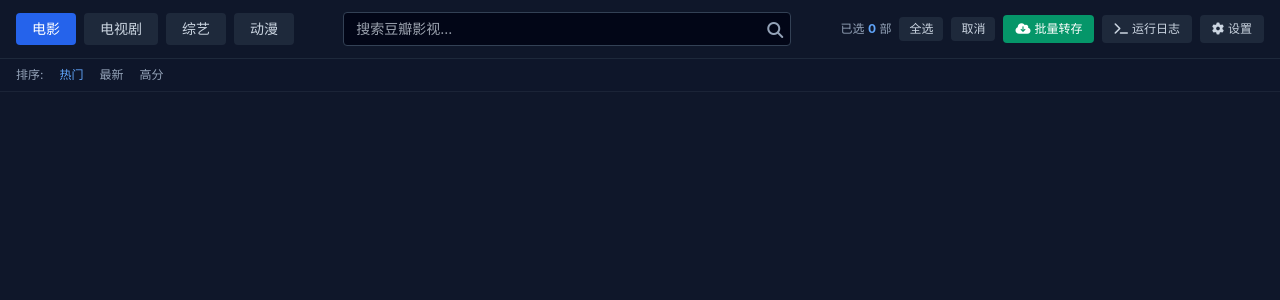
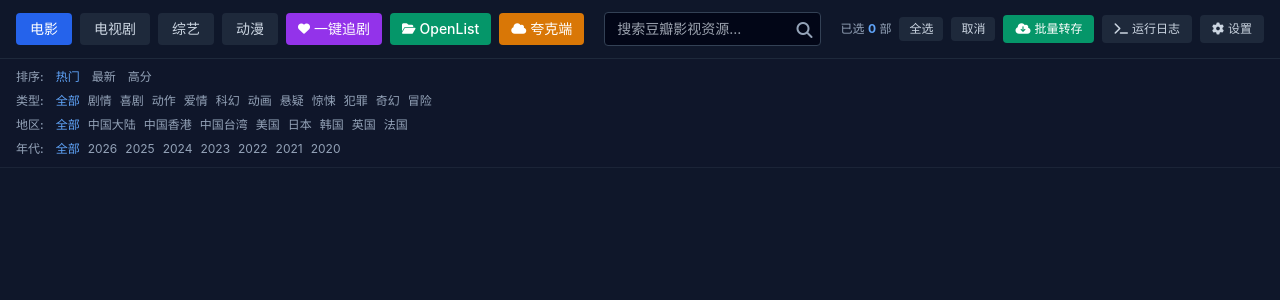
Before and after one commit to rinzaki007/DouQuarkHub, a Python web app: template templates/index.html in a window 1280 px wide. Shown: the top 300 px of the page. Run offline with Jinja, Linux system fonts and the light colour scheme; the template is opened without the code that fills it, so the values that code supplies are empty; some libraries are stand-ins or nearby versions.

Commit message:
Update index.html

```diff
--- a/templates/index.html
+++ b/templates/index.html
@@ -21,7 +21,7 @@
             -webkit-box-orient: vertical;
             overflow: hidden;
         }
-        /* 🎯 关键修复：日志框样式，强制识别 \n 换行并自动换行 */
+        /* 🎯 日志框样式：强制识别 \n 并自动换行 */
         #log-box {
             white-space: pre-wrap !important;
             word-break: break-all !important;
@@ -32,20 +32,10 @@
             font-size: 13px;
         }
         /* 自定义滚动条 */
-        ::-webkit-scrollbar {
-            width: 6px;
-            height: 6px;
-        }
-        ::-webkit-scrollbar-track {
-            background: #0f172a;
-        }
-        ::-webkit-scrollbar-thumb {
-            background: #334155;
-            border-radius: 3px;
-        }
-        ::-webkit-scrollbar-thumb:hover {
-            background: #475569;
-        }
+        ::-webkit-scrollbar { width: 6px; height: 6px; }
+        ::-webkit-scrollbar-track { background: #0f172a; }
+        ::-webkit-scrollbar-thumb { background: #334155; border-radius: 3px; }
+        ::-webkit-scrollbar-thumb:hover { background: #475569; }
     </style>
 </head>
 <body class="min-h-screen flex flex-col">
@@ -54,17 +44,28 @@
     <header class="bg-slate-900 border-b border-slate-800 sticky top-0 z-40 px-4 py-3">
         <div class="max-w-7xl mx-auto flex flex-wrap items-center justify-between gap-3">
 
-            <!-- 分类标签 -->
+            <!-- 大分类标签 -->
             <div class="flex items-center space-x-2">
-                <button onclick="changeTag('电影')" class="nav-tag px-4 py-1.5 rounded text-sm font-medium transition bg-blue-600 text-white" data-tag="电影">电影</button>
-                <button onclick="changeTag('电视剧')" class="nav-tag px-4 py-1.5 rounded text-sm font-medium transition bg-slate-800 text-slate-300 hover:bg-slate-700" data-tag="电视剧">电视剧</button>
-                <button onclick="changeTag('综艺')" class="nav-tag px-4 py-1.5 rounded text-sm font-medium transition bg-slate-800 text-slate-300 hover:bg-slate-700" data-tag="综艺">综艺</button>
-                <button onclick="changeTag('动漫')" class="nav-tag px-4 py-1.5 rounded text-sm font-medium transition bg-slate-800 text-slate-300 hover:bg-slate-700" data-tag="动漫">动漫</button>
+                <button onclick="changeTag('电影')" class="nav-tag px-3.5 py-1.5 rounded text-sm font-medium transition bg-blue-600 text-white" data-tag="电影">电影</button>
+                <button onclick="changeTag('电视剧')" class="nav-tag px-3.5 py-1.5 rounded text-sm font-medium transition bg-slate-800 text-slate-300 hover:bg-slate-700" data-tag="电视剧">电视剧</button>
+                <button onclick="changeTag('综艺')" class="nav-tag px-3.5 py-1.5 rounded text-sm font-medium transition bg-slate-800 text-slate-300 hover:bg-slate-700" data-tag="综艺">综艺</button>
+                <button onclick="changeTag('动漫')" class="nav-tag px-3.5 py-1.5 rounded text-sm font-medium transition bg-slate-800 text-slate-300 hover:bg-slate-700" data-tag="动漫">动漫</button>
+
+                <!-- 恢复的专属功能入口按钮 -->
+                <button onclick="openChaseModal()" class="px-3 py-1.5 rounded text-sm font-medium bg-purple-600 hover:bg-purple-500 text-white transition flex items-center gap-1">
+                    <i class="fa-solid fa-heart text-xs"></i> 一键追剧
+                </button>
+                <a href="/openlist" target="_blank" class="px-3 py-1.5 rounded text-sm font-medium bg-emerald-600 hover:bg-emerald-500 text-white transition flex items-center gap-1">
+                    <i class="fa-solid fa-folder-open text-xs"></i> OpenList
+                </a>
+                <a href="https://pan.quark.cn" target="_blank" class="px-3 py-1.5 rounded text-sm font-medium bg-amber-600 hover:bg-amber-500 text-white transition flex items-center gap-1">
+                    <i class="fa-solid fa-cloud text-xs"></i> 夸克端
+                </a>
             </div>
 
             <!-- 搜索框 -->
-            <div class="flex-1 max-w-md mx-2 relative">
-                <input type="text" id="search-input" placeholder="搜索豆瓣影视..."
+            <div class="flex-1 max-w-xs md:max-w-md mx-2 relative">
+                <input type="text" id="search-input" placeholder="搜索豆瓣影视资源..."
                        class="w-full bg-slate-950 border border-slate-700 rounded px-3 py-1.5 text-sm text-slate-200 focus:outline-none focus:border-blue-500"
                        onkeydown="if(event.key==='Enter') doSearch()">
                 <button onclick="doSearch()" class="absolute right-2 top-1.5 text-slate-400 hover:text-white">
@@ -90,29 +91,81 @@
         </div>
     </header>
 
-    <!-- 次级筛选栏（热门/最新/高分） -->
-    <div class="bg-slate-900/50 border-b border-slate-800/80 px-4 py-2">
-        <div class="max-w-7xl mx-auto flex items-center space-x-4 text-xs">
-            <span class="text-slate-400">排序:</span>
-            <button onclick="changeSort('U')" class="sort-tag text-blue-400 font-medium" data-sort="U">热门</button>
-            <button onclick="changeSort('R')" class="sort-tag text-slate-400 hover:text-white" data-sort="R">最新</button>
-            <button onclick="changeSort('S')" class="sort-tag text-slate-400 hover:text-white" data-sort="S">高分</button>
+    <!-- 恢复：多维细分筛选栏（排序 / 类型 / 地区 / 年代） -->
+    <div class="bg-slate-900/60 border-b border-slate-800/80 px-4 py-2.5 space-y-2 text-xs">
+        <div class="max-w-7xl mx-auto flex flex-col space-y-2">
+            <!-- 排序 -->
+            <div class="flex items-center space-x-3 overflow-x-auto">
+                <span class="text-slate-400 font-medium shrink-0">排序:</span>
+                <button onclick="changeSort('U')" class="sort-tag text-blue-400 font-medium shrink-0" data-sort="U">热门</button>
+                <button onclick="changeSort('R')" class="sort-tag text-slate-400 hover:text-white shrink-0" data-sort="R">最新</button>
+                <button onclick="changeSort('S')" class="sort-tag text-slate-400 hover:text-white shrink-0" data-sort="S">高分</button>
+            </div>
+            <!-- 类型 -->
+            <div class="flex items-center space-x-3 overflow-x-auto">
+                <span class="text-slate-400 font-medium shrink-0">类型:</span>
+                <div id="genre-list" class="flex items-center space-x-2 shrink-0">
+                    <!-- JS 自动生成 -->
+                </div>
+            </div>
+            <!-- 地区 -->
+            <div class="flex items-center space-x-3 overflow-x-auto">
+                <span class="text-slate-400 font-medium shrink-0">地区:</span>
+                <div id="region-list" class="flex items-center space-x-2 shrink-0">
+                    <!-- JS 自动生成 -->
+                </div>
+            </div>
+            <!-- 年代 -->
+            <div class="flex items-center space-x-3 overflow-x-auto">
+                <span class="text-slate-400 font-medium shrink-0">年代:</span>
+                <div id="year-list" class="flex items-center space-x-2 shrink-0">
+                    <!-- JS 自动生成 -->
+                </div>
+            </div>
         </div>
     </div>
 
     <!-- 主展示网格 -->
     <main class="flex-1 max-w-7xl w-full mx-auto p-4">
-        <!-- 加载状态 -->
         <div id="loading" class="text-center py-20 text-slate-400">
             <i class="fa-solid fa-spinner fa-spin text-3xl mb-3 text-blue-500"></i>
-            <p class="text-sm">正在获取豆瓣数据...</p>
+            <p class="text-sm">正在加载数据...</p>
         </div>
 
-        <!-- 卡片网格 -->
         <div id="movie-grid" class="grid grid-cols-2 sm:grid-cols-3 md:grid-cols-4 lg:grid-cols-6 gap-4 hidden">
-            <!-- 由 JS 动态渲染 -->
+            <!-- 动态卡片 -->
         </div>
     </main>
+
+    <!-- 追剧配置弹窗 -->
+    <div id="chase-modal" class="fixed inset-0 bg-black/70 backdrop-blur-sm z-50 flex items-center justify-center hidden">
+        <div class="bg-slate-900 border border-slate-800 rounded-lg w-full max-w-md p-5 shadow-2xl space-y-4">
+            <div class="flex items-center justify-between border-b border-slate-800 pb-3">
+                <h3 class="text-base font-medium text-white flex items-center gap-2">
+                    <i class="fa-solid fa-heart text-purple-500"></i> 一键添加自动化追剧
+                </h3>
+                <button onclick="closeChaseModal()" class="text-slate-400 hover:text-white">✕</button>
+            </div>
+            <div class="space-y-3">
+                <div>
+                    <label class="block text-xs text-slate-400 mb-1">剧集名称 / 豆瓣链接</label>
+                    <input type="text" id="chase-title" placeholder="例如: 庆余年 第二季" class="w-full bg-slate-950 border border-slate-700 rounded px-3 py-2 text-sm text-slate-200 focus:outline-none focus:border-purple-500">
+                </div>
+                <div>
+                    <label class="block text-xs text-slate-400 mb-1">监控更新频率</label>
+                    <select id="chase-interval" class="w-full bg-slate-950 border border-slate-700 rounded px-3 py-2 text-sm text-slate-200 focus:outline-none">
+                        <option value="1h">每小时</option>
+                        <option value="6h" selected>每 6 小时</option>
+                        <option value="24h">每天</option>
+                    </select>
+                </div>
+            </div>
+            <div class="flex justify-end space-x-2 pt-2">
+                <button onclick="closeChaseModal()" class="px-4 py-1.5 text-xs bg-slate-800 text-slate-300 rounded hover:bg-slate-700">取消</button>
+                <button onclick="submitChase()" class="px-4 py-1.5 text-xs bg-purple-600 text-white rounded hover:bg-purple-500 font-medium">确认追剧</button>
+            </div>
+        </div>
+    </div>
 
     <!-- 底部固定实时日志面板 -->
     <div id="log-panel" class="fixed bottom-0 left-0 right-0 z-50 bg-slate-950 border-t border-slate-800 shadow-2xl transition-all duration-300 hidden">
@@ -126,48 +179,68 @@
                 <button onclick="toggleLogBox(false)" class="px-2 py-0.5 text-xs bg-slate-800 hover:bg-slate-700 text-slate-300 rounded">收起 ×</button>
             </div>
         </div>
-        <!-- 🎯 关键：对 log-box 容器应用 white-space: pre-wrap -->
         <div id="log-box" class="h-48 overflow-y-auto p-3"></div>
     </div>
 
     <script>
         let currentTag = '电影';
         let currentSort = 'U';
+        let currentGenre = '全部';
+        let currentRegion = '全部';
+        let currentYear = '全部';
+
+        const genres = ['全部', '剧情', '喜剧', '动作', '爱情', '科幻', '动画', '悬疑', '惊悚', '犯罪', '奇幻', '冒险'];
+        const regions = ['全部', '中国大陆', '中国香港', '中国台湾', '美国', '日本', '韩国', '英国', '法国'];
+        const years = ['全部', '2026', '2025', '2024', '2023', '2022', '2021', '2020'];
+
         let moviesData = [];
         let selectedIndices = new Set();
 
-        // 页面初始化
         document.addEventListener("DOMContentLoaded", () => {
+            initFilterOptions();
             fetchMovies();
         });
 
-        // 切换分类
+        // 初始化渲染多维筛选按钮
+        function initFilterOptions() {
+            renderFilterRow('genre-list', genres, currentGenre, (val) => { currentGenre = val; fetchMovies(); });
+            renderFilterRow('region-list', regions, currentRegion, (val) => { currentRegion = val; fetchMovies(); });
+            renderFilterRow('year-list', years, currentYear, (val) => { currentYear = val; fetchMovies(); });
+        }
+
+        function renderFilterRow(containerId, items, activeVal, onClick) {
+            const container = document.getElementById(containerId);
+            container.innerHTML = '';
+            items.forEach(item => {
+                const btn = document.createElement('button');
+                btn.className = item === activeVal ? 'text-blue-400 font-medium' : 'text-slate-400 hover:text-white';
+                btn.innerText = item;
+                btn.onclick = () => {
+                    renderFilterRow(containerId, items, item, onClick);
+                    onClick(item);
+                };
+                container.appendChild(btn);
+            });
+        }
+
         function changeTag(tag) {
             currentTag = tag;
             document.querySelectorAll('.nav-tag').forEach(btn => {
-                if (btn.dataset.tag === tag) {
-                    btn.className = 'nav-tag px-4 py-1.5 rounded text-sm font-medium transition bg-blue-600 text-white';
-                } else {
-                    btn.className = 'nav-tag px-4 py-1.5 rounded text-sm font-medium transition bg-slate-800 text-slate-300 hover:bg-slate-700';
-                }
+                btn.className = btn.dataset.tag === tag
+                    ? 'nav-tag px-3.5 py-1.5 rounded text-sm font-medium transition bg-blue-600 text-white'
+                    : 'nav-tag px-3.5 py-1.5 rounded text-sm font-medium transition bg-slate-800 text-slate-300 hover:bg-slate-700';
             });
             fetchMovies();
         }
 
-        // 切换排序
         function changeSort(sort) {
             currentSort = sort;
             document.querySelectorAll('.sort-tag').forEach(btn => {
-                if (btn.dataset.sort === sort) {
-                    btn.className = 'sort-tag text-blue-400 font-medium';
-                } else {
-                    btn.className = 'sort-tag text-slate-400 hover:text-white';
-                }
+                btn.className = btn.dataset.sort === sort ? 'sort-tag text-blue-400 font-medium shrink-0' : 'sort-tag text-slate-400 hover:text-white shrink-0';
             });
             fetchMovies();
         }
 
-        // 调取后台 API 获取影视数据
         async function fetchMovies() {
             const loading = document.getElementById('loading');
             const grid = document.getElementById('movie-grid');
@@ -177,7 +250,8 @@
             updateSelectedCount();
 
             try {
-                const resp = await fetch(`/api/get-movies?tag=${encodeURIComponent(currentTag)}&sort=${currentSort}`);
+                const url = `/api/get-movies?tag=${encodeURIComponent(currentTag)}&sort=${currentSort}&genre=${encodeURIComponent(currentGenre)}&region=${encodeURIComponent(currentRegion)}&year=${encodeURIComponent(currentYear)}`;
+                const resp = await fetch(url);
                 const res = await resp.json();
                 if (res.success) {
                     moviesData = res.movies || [];
@@ -193,7 +267,6 @@
             }
         }
 
-        // 豆瓣搜索
         async function doSearch() {
             const query = document.getElementById('search-input').value.trim();
             if (!query) return;
@@ -220,7 +293,6 @@
             }
         }
 
-        // 渲染海报列表
         function renderGrid() {
             const grid = document.getElementById('movie-grid');
             grid.innerHTML = '';
@@ -240,13 +312,9 @@
                 card.innerHTML = `
                     <div class="aspect-[2/3] w-full bg-slate-950 relative overflow-hidden">
                         <img src="${coverUrl}" alt="${movie.title}" class="w-full h-full object-cover group-hover:scale-105 transition duration-300" loading="lazy">
-
-                        <!-- 选择框 -->
                         <div class="absolute top-2 left-2 z-10">
                             <input type="checkbox" ${isSelected ? 'checked' : ''} class="w-4 h-4 rounded border-slate-600 bg-slate-900/80 text-blue-600 focus:ring-0">
                         </div>
-
-                        <!-- 评分角标 -->
                         <div class="absolute top-2 right-2 bg-slate-900/90 backdrop-blur text-amber-400 text-[11px] font-bold px-1.5 py-0.5 rounded border border-slate-700/50">
                             ${movie.rate || '暂无'}
                         </div>
@@ -262,24 +330,16 @@
             });
         }
 
-        // 选中/取消选中
         function toggleSelect(idx) {
-            if (selectedIndices.has(idx)) {
-                selectedIndices.delete(idx);
-            } else {
-                selectedIndices.add(idx);
-            }
+            if (selectedIndices.has(idx)) selectedIndices.delete(idx);
+            else selectedIndices.add(idx);
             updateSelectedCount();
             renderGrid();
         }
 
-        // 全选 / 取消全选
         function selectAll(select) {
-            if (select) {
-                moviesData.forEach((_, idx) => selectedIndices.add(idx));
-            } else {
-                selectedIndices.clear();
-            }
+            if (select) moviesData.forEach((_, idx) => selectedIndices.add(idx));
+            else selectedIndices.clear();
             updateSelectedCount();
             renderGrid();
         }
@@ -288,31 +348,40 @@
             document.getElementById('selected-count').innerText = selectedIndices.size;
         }
 
-        // 控制日志面板显示与收起
         function toggleLogBox(show = true) {
             const panel = document.getElementById('log-panel');
-            if (show) {
-                panel.classList.remove('hidden');
-            } else {
-                panel.classList.toggle('hidden');
-            }
+            if (show) panel.classList.remove('hidden');
+            else panel.classList.toggle('hidden');
         }
 
         function clearLog() {
             document.getElementById('log-box').innerText = '';
         }
 
-        // 🎯 核心逻辑：发起批量转存并实时逐行解析流数据
+        function openChaseModal() { document.getElementById('chase-modal').classList.remove('hidden'); }
+        function closeChaseModal() { document.getElementById('chase-modal').classList.add('hidden'); }
+
+        async function submitChase() {
+            const name = document.getElementById('chase-title').value.trim();
+            if (!name) return alert('请输入追剧名称');
+            try {
+                const resp = await fetch('/api/add-chase', {
+                    method: 'POST',
+                    headers: {'Content-Type': 'application/json'},
+                    body: JSON.stringify({ title: name, interval: document.getElementById('chase-interval').value })
+                });
+                const res = await resp.json();
+                alert(res.message || '添加追剧成功');
+                closeChaseModal();
+            } catch (err) {
+                alert('添加追剧任务失败');
+            }
+        }
+
         async function batchTransfer() {
-            if (selectedIndices.size === 0) {
-                alert('请先选择至少一部影片');
-                return;
-            }
+            if (selectedIndices.size === 0) return alert('请先选择至少一部影片');
 
-            const cookie = localStorage.getItem('quark_cookie') || '';
             const selectedMovies = Array.from(selectedIndices).map(idx => moviesData[idx]);
-
-            // 展开发布日志面板
             toggleLogBox(true);
             const logBox = document.getElementById('log-box');
 
@@ -320,11 +389,7 @@
                 const response = await fetch('/api/transfer', {
                     method: 'POST',
                     headers: { 'Content-Type': 'application/json' },
-                    body: JSON.stringify({
-                        movies: selectedMovies,
-                        cookie: cookie,
-                        folderId: '0'
-                    })
+                    body: JSON.stringify({ movies: selectedMovies, folderId: '0' })
                 });
 
                 if (!response.ok) {
@@ -332,21 +397,16 @@
                     return;
                 }
 
-                // 使用 Stream 解码器处理后台 yield 出来的 \n 换行日志
                 const reader = response.body.getReader();
                 const decoder = new TextDecoder('utf-8');
 
                 while (true) {
                     const { done, value } = await reader.read();
                     if (done) break;
-
                     const chunk = decoder.decode(value, { stream: true });
-                    // 🎯 使用 innerText 连续追加字符串，保留 \n 的自然换行效果
                     logBox.innerText += chunk;
-                    // 自动滚动到底部
                     logBox.scrollTop = logBox.scrollHeight;
                 }
-
             } catch (err) {
                 logBox.innerText += `\n[系统] ❌ 传输发生网络异常: ${err.message}\n`;
             }
```
